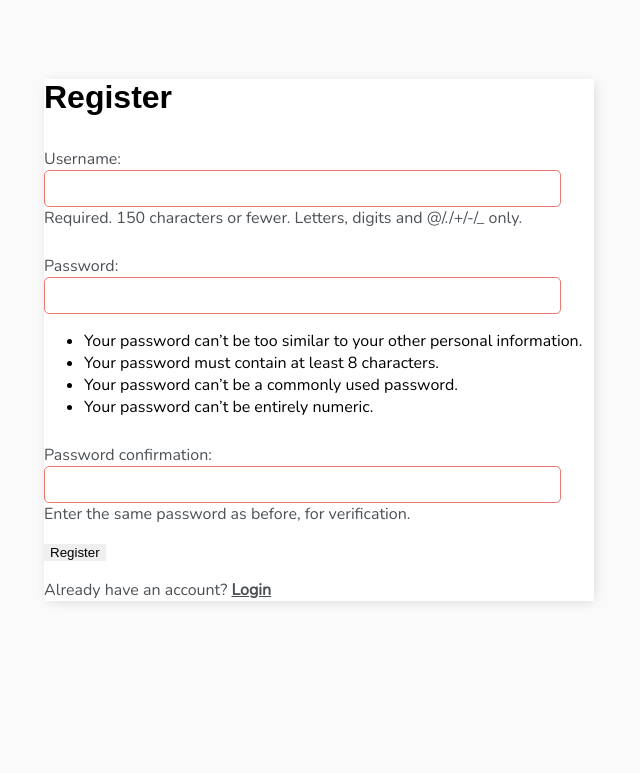
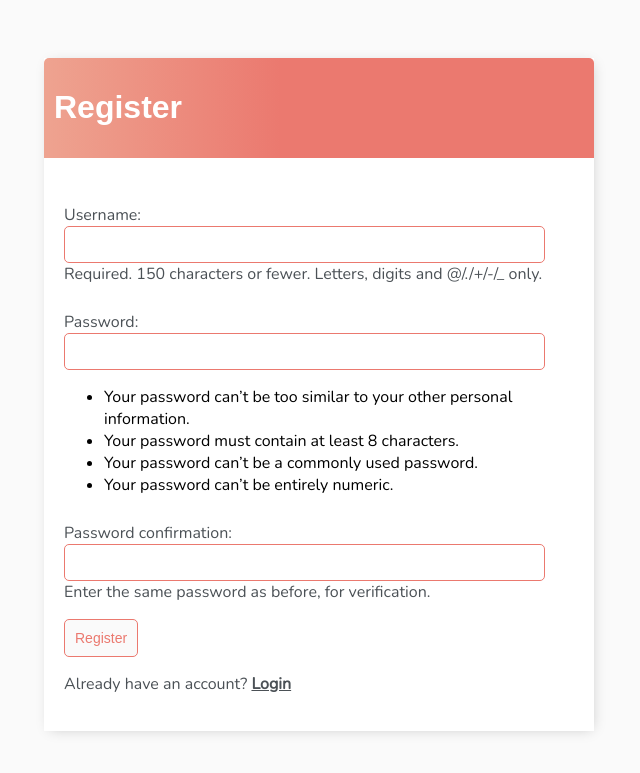
Before and after one commit to ethan-pt/todo_list, a Django app: page /register/ in a window 1280 px wide. Shown: the top 773 px of the page, without its empty margins (321-961 px from the left). Run offline with Django 4.2, Linux system fonts and the light colour scheme.

Commit message:
style register page

```diff
--- a/todo_list/templates/todo_list/register.html
+++ b/todo_list/templates/todo_list/register.html
@@ -1,15 +1,19 @@
 {% extends 'todo_list/main.html' %}
 {% block content %}
 
-<h1>Register</h1>
+<div class="header-bar">
+    <h1>Register</h1>
+</div>
 
-<form method="POST" action="">
-    {% csrf_token %}
-    {{form.as_p}}
 
-    <input value="Register" type="submit">
-</form>
+<div class="card-body">
+    <form method="POST">
+        {% csrf_token %}
+        {{form.as_p}}
 
-<p>Already have an account? <a href="{% url 'login' %}">Login</a></p>
+        <input class="button" value="Register" type="submit">
+    </form>
 
+    <p>Already have an account? <a href="{% url 'login' %}">Login</a></p>
+</div>
 {% endblock content %}
```
